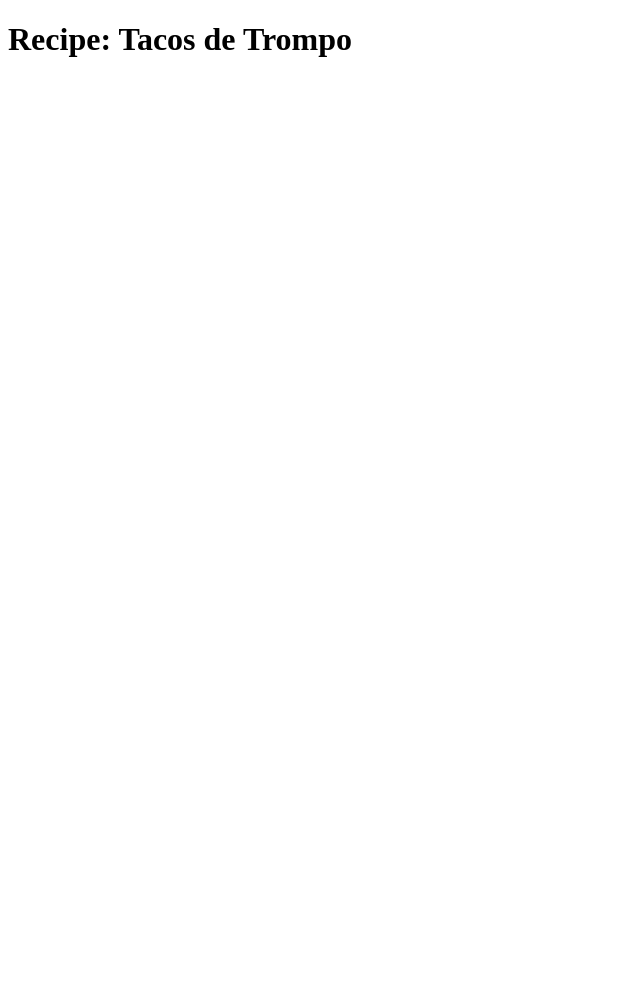
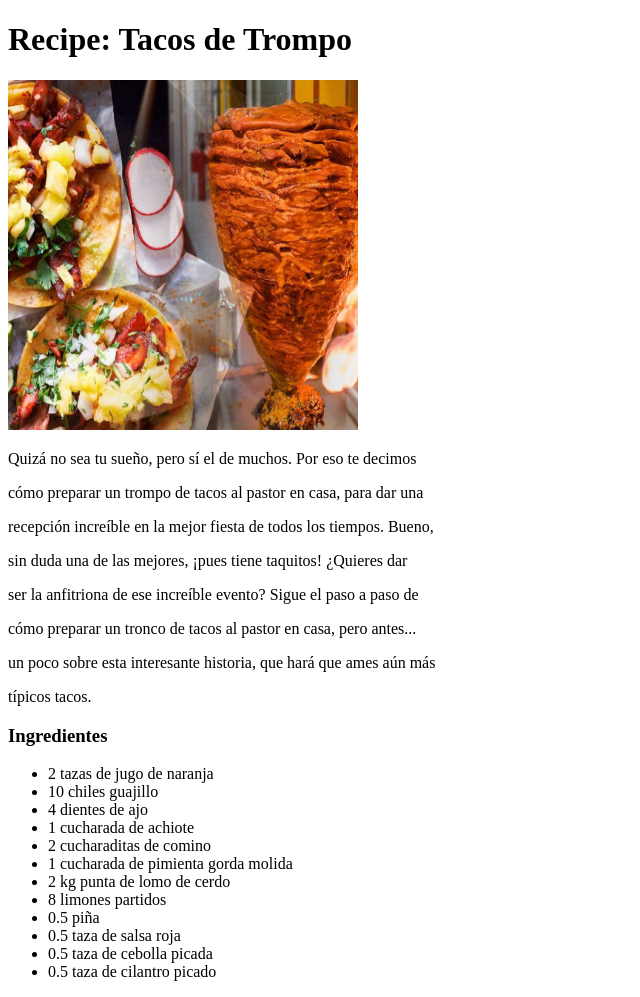
Before and after one commit to jpreyesm03/odin-recipes, a plain HTML site: page recipes/tacos_de_trompo.html in a window 1280 px wide. Shown: the whole page, without its empty margins (0-640 px from the left). Before the commit the page ends 800 px from the top, so only its background shows below. Drawn offline with Linux system fonts and the light colour scheme.

Commit message:
Create Tacos de trompo, add image and lists

```diff
--- a/recipes/tacos_de_trompo.html
+++ b/recipes/tacos_de_trompo.html
@@ -1,10 +1,34 @@
 <!DOCTYPE html>
 <html lang="en">
   <head>
-        <meta charset="UTF-8">
+    <meta charset="UTF-8" />
     <title>Tacos de Trompo</title>
   </head>
   <body>
     <h1>Recipe: Tacos de Trompo</h1>
+    <img src="../images/tacos_de_trompo.jpeg" alt="Tacos de Trompo" width="350" height="350"/>
+    <p>Quizá no sea tu sueño, pero sí el de muchos. Por eso te decimos</p>
+    <p>cómo preparar un trompo de tacos al pastor en casa, para dar una</p>
+    <p>recepción increíble en la mejor fiesta de todos los tiempos. Bueno,</p>
+    <p>sin duda una de las mejores, ¡pues tiene taquitos! ¿Quieres dar</p>
+    <p>ser la anfitriona de ese increíble evento? Sigue el paso a paso de</p>
+    <p>cómo preparar un tronco de tacos al pastor en casa, pero antes...</p>
+    <p>un poco sobre esta interesante historia, que hará que ames aún más</p>
+    <p>típicos tacos.</p>
+    <h3>Ingredientes</h3>
+    <ul>
+      <li>2 tazas de jugo de naranja</li>
+      <li>10 chiles guajillo</li>
+      <li>4 dientes de ajo</li>
+      <li>1 cucharada de achiote</li>
+      <li>2 cucharaditas de comino</li>
+      <li>1 cucharada de pimienta gorda molida</li>
+      <li>2 kg punta de lomo de cerdo</li>
+      <li>8 limones partidos</li>
+      <li>0.5 piña</li>
+      <li>0.5 taza de salsa roja</li>
+      <li>0.5 taza de cebolla picada</li>
+      <li>0.5 taza de cilantro picado</li>
+    </ul>
   </body>
 </html>
```
Also changed, not shown: images/tacos_de_trompo.jpeg (added). Lines whose indentation alone changed are shown as unchanged.
